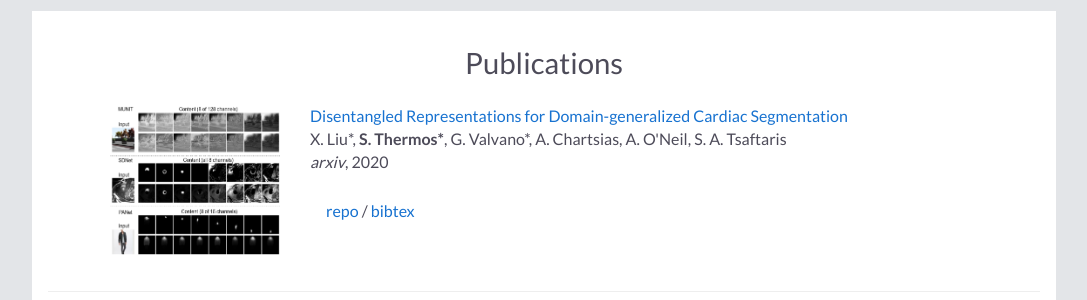
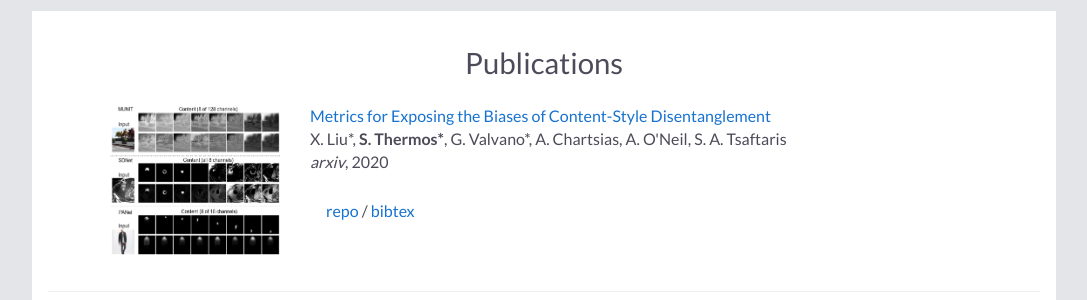
Before and after one commit to spthermo/spthermo.github.io, a Jekyll site: the page built from index.md, in a window 1280 px wide and 900 px high, scrolled down 532 px. Shown: the part 154-454 px from the top of the window, without its empty margins (96-1183 px from the left). Built offline with Jekyll 4.4.1, drawn with Linux system fonts in a browser that asks for light colours; nearby versions of some CDN libraries; our own code applies the rules of GitHub Pages for plain Markdown files.

Commit message:
Update default.html

```diff
--- a/_layouts/default.html
+++ b/_layouts/default.html
@@ -76,7 +76,7 @@
       <table width="900" align="center" border="0" cellpadding="0">
         <td width="25%" valign="top"><img src="assets/images/content_style_disentanglement.png" alt="game" width="170" height="150" style="border-style: none">
         <td width="75%" valign="top">
-          <p><a href="https://arxiv.org/pdf/2008.12378.pdf"><heading>Disentangled Representations for Domain-generalized Cardiac Segmentation</heading></a><br>
+          <p><a href="https://arxiv.org/pdf/2008.12378.pdf"><heading>Metrics for Exposing the Biases of Content-Style Disentanglement</heading></a><br>
             X. Liu*, <strong>S. Thermos*</strong>, G. Valvano*, A. Chartsias, A. O'Neil, S. A. Tsaftaris <br>
           <em>arxiv</em>, 2020 <br>
 
```
